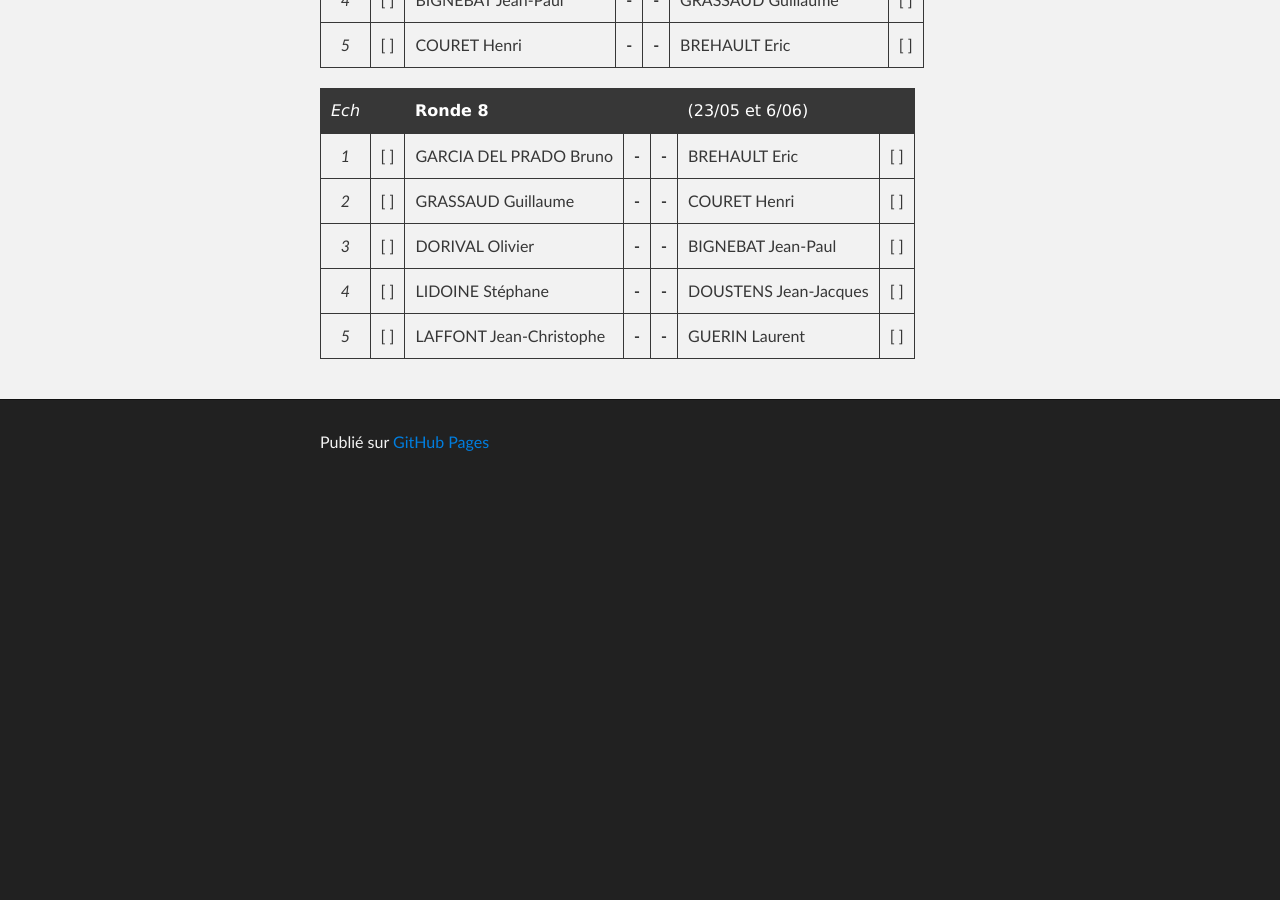
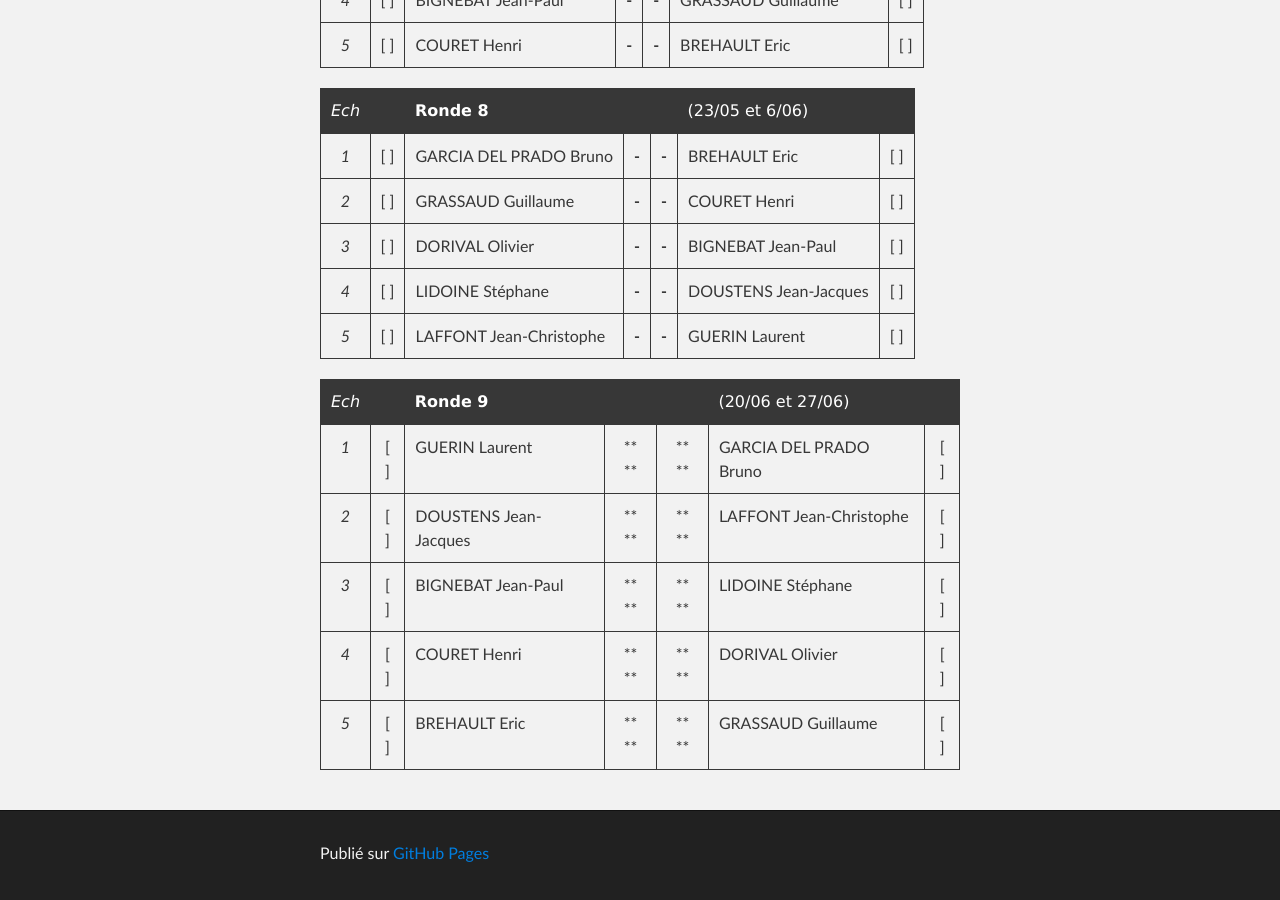
Before and after one commit to echiquier-villeneuve-tolosane/echiquier-villeneuve-tolosane.github.io, a Jekyll site: the page built from club.md, in a window 1280 px wide and 900 px high, scrolled down 2821 px. Built offline with Jekyll 4.4.1, drawn with Linux system fonts in a browser that asks for light colours; nearby versions of some CDN libraries; before the commit the page ends 3310 px from its top, so only the background shows below that.

Commit message:
Updated club.md

```diff
--- a/club.md
+++ b/club.md
@@ -88,3 +88,11 @@ La cadence est 1h30 + 30s/c pour les 40 premiers coups suivi d'un incrément de
 |*3*| [ ] | DORIVAL Olivier         |**-**|**-**| BIGNEBAT Jean-Paul     | [ ] |
 |*4*| [ ] | LIDOINE Stéphane        |**-**|**-**| DOUSTENS Jean-Jacques  | [ ] |
 |*5*| [ ] | LAFFONT Jean-Christophe |**-**|**-**| GUERIN Laurent         | [ ] |
+
+|*Ech*|   | **Ronde 9**            |     |     |  (20/06 et 27/06)       |     |
+|:-:|:---:| ---------------------- |:---:|:---:| ----------------------- |:---:|
+|*1*| [ ] | GUERIN Laurent         |** **|** **| GARCIA DEL PRADO Bruno  | [ ] |
+|*2*| [ ] | DOUSTENS Jean-Jacques  |** **|** **| LAFFONT Jean-Christophe | [ ] |
+|*3*| [ ] | BIGNEBAT Jean-Paul     |** **|** **| LIDOINE Stéphane        | [ ] |
+|*4*| [ ] | COURET Henri           |** **|** **| DORIVAL Olivier         | [ ] |
+|*5*| [ ] | BREHAULT Eric          |** **|** **| GRASSAUD Guillaume      | [ ] |
```
